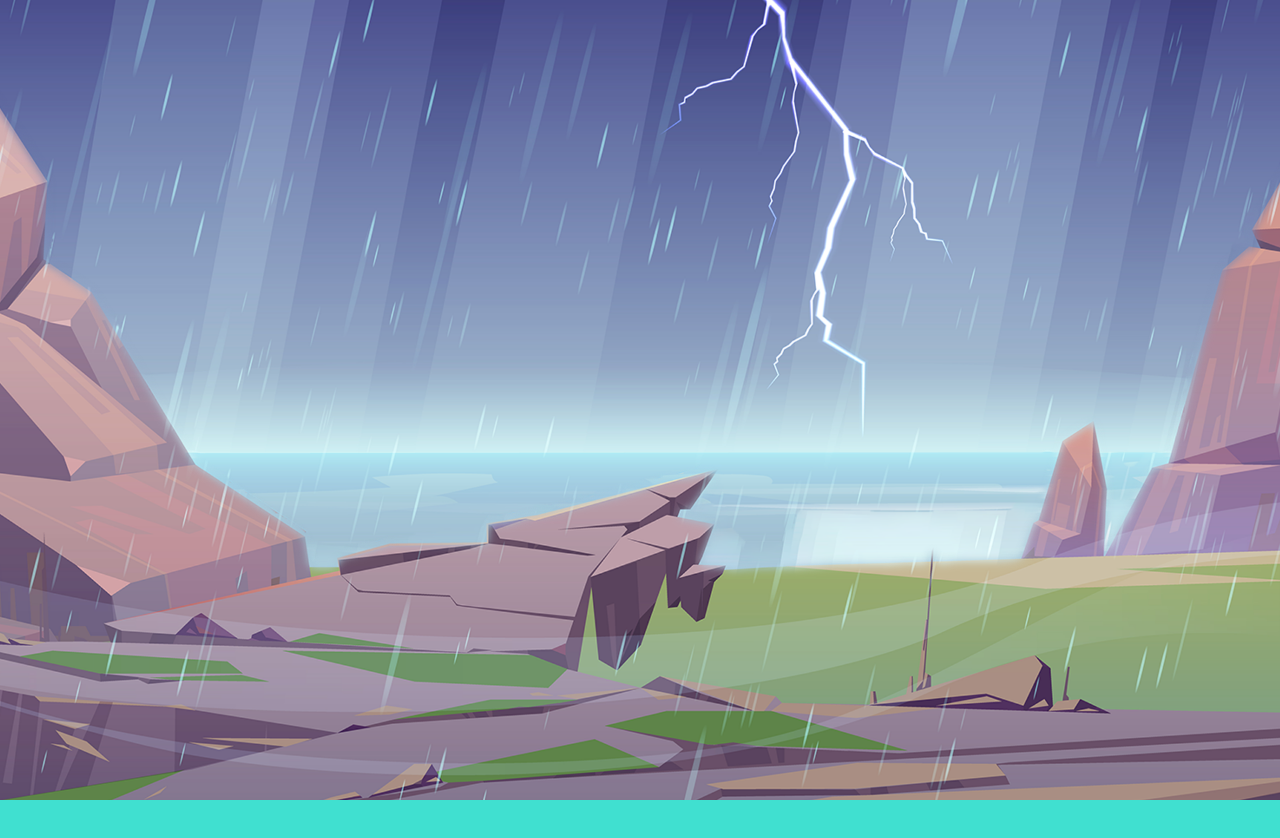
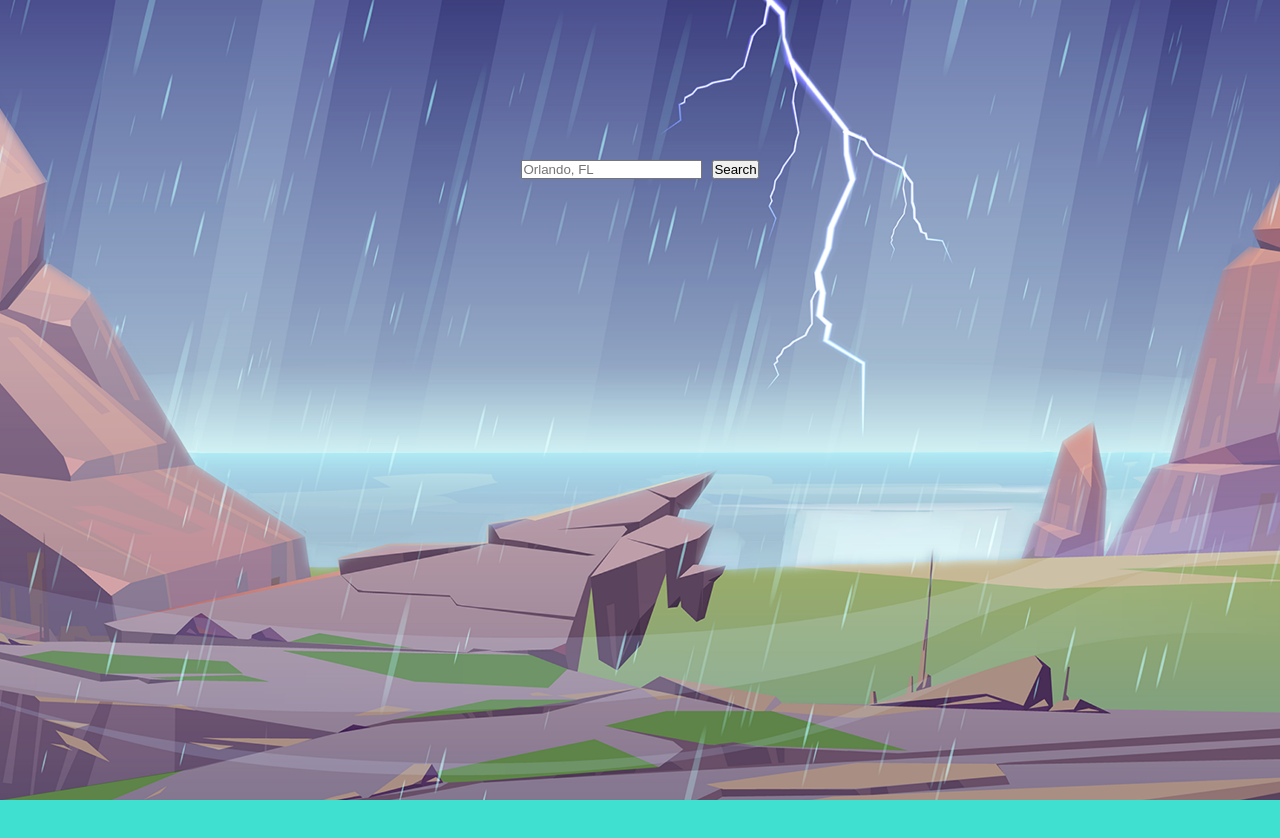
Before and after one commit to tiroxxx/Weathery, a React (Create React App) app: page / in a window 1280 px wide. Shown: the top 838 px of the page. Built offline with nearby package versions, Linux system fonts and the light colour scheme.

Commit message:
added search bar to look for a city

```diff
--- a/src/App.js
+++ b/src/App.js
@@ -2,13 +2,13 @@ import './App.css';
 import Api from './components/Api.jsx';
 import Jumbotron from './components/jumbotron/Jumbotron';
 import Forecast from './components/forecast/Forecast';
+import Form from './components/form/Form';
 
 function App() {
 
   return (
     <div className="App">
-      {/* HELLO
-      <Api /> */}
+      <Form />
       <Jumbotron />
       <Forecast />
     </div>
--- a/src/components/Api.jsx
+++ b/src/components/Api.jsx
@@ -1,10 +1,10 @@
 import axios from 'axios';
 
-export default function Api() {
+export default function Search(city) {
   async function apiCall() {
     try {
       const weather = await axios.get(
-        `https://api.openweathermap.org/data/2.5/weather?q=Orlando&units=imperial&appid=${process.env.REACT_APP_API_KEY}`
+        `https://api.openweathermap.org/data/2.5/weather?q=${city}&units=imperial&appid=${process.env.REACT_APP_API_KEY}`
       );
       console.log(weather.data);
     } catch (error) {
--- /dev/null
+++ b/src/components/form/Form.jsx
@@ -0,0 +1,21 @@
+import "./form.css"
+import { useState } from "react";
+
+export default function Form() {
+
+    const [input, setInput] = useState("")
+
+    function handleSubmit (e) {
+        e.preventDefault();
+        console.log("submitted");
+    }
+
+    return (
+        <div className="form">
+            <form onSubmit={handleSubmit}>
+                <input type="text" placeholder="Orlando, FL"/>
+                <button>Search</button>
+            </form>
+        </div>
+    )
+}
--- /dev/null
+++ b/src/components/form/form.css
@@ -0,0 +1,14 @@
+.form {
+    position: absolute;
+    display: flex;
+    top: 20%;
+    left: 0;
+    width: 100%;
+    height: 100%;
+    justify-content: center;
+    z-index: 100;
+}
+
+.form input {
+    margin-right: 10px;
+}
--- a/src/components/jumbotron/Jumbotron.jsx
+++ b/src/components/jumbotron/Jumbotron.jsx
@@ -16,6 +16,9 @@ export default function Jumbotron() {
 
   return (
     <section>
+      <form action="">
+        <input type="text" />
+      </form>
       <img ref={rainRef} id="rain" src="./pictures/background.png" alt="rain" />
       <img ref={waterRef} id="water" src="./pictures/water.png" alt="water" />
       <img ref={rocksRef} id="rocks" src="./pictures/rocks.png" alt="rocks" />
```
